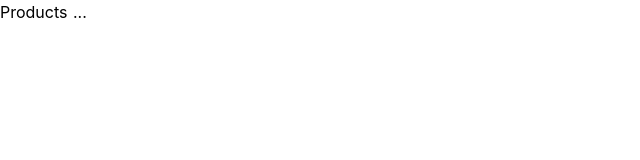
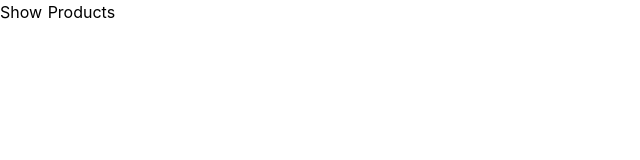
Before and after one commit to enthusiastdev121/woocommerce, a Nuxt app: page / in a window 1280 px wide. Shown: the top 160 px of the page, without its empty margins (0-640 px from the left). Built offline with nearby package versions, Linux system fonts and the light colour scheme.

Commit message:
Add prop types
Require products prop

```diff
--- a/components/Products/ShowProducts.vue
+++ b/components/Products/ShowProducts.vue
@@ -1,12 +1,13 @@
 <template>
   <div>
-    <h2>Products ...</h2>
-    <div v-for="product in products" :key="product.id">
-      <div v-for="p in product" :key="p.id">
-        <p>{{ p.name }}</p>
-        <p>{{ p.price }}</p>
+    <h2>Show Products</h2>
+    <div v-for="data in products" :key="data.id">
+      <div v-for="product in data" :key="product.id">
+        <p>{{ product.name }}</p>
+        <p>{{ product.price }}</p>
+        <p>{{ product.databaseId }}</p>
         <p>
-          <img :src="p.image && p.image.sourceUrl" />
+          <img :src="product.image && product.image.sourceUrl" />
         </p>
       </div>
     </div>
@@ -16,8 +17,10 @@
 <script>
 export default {
   name: 'ShowProducts',
-  // eslint-disable-next-line vue/require-prop-types
-  props: ['products'],
+  props: {
+    products: { type: Object, required: true },
+    // TODO Add more prop types here
+  },
 }
 </script>
 
```
Also changed, not shown: components/README.md (deleted).
